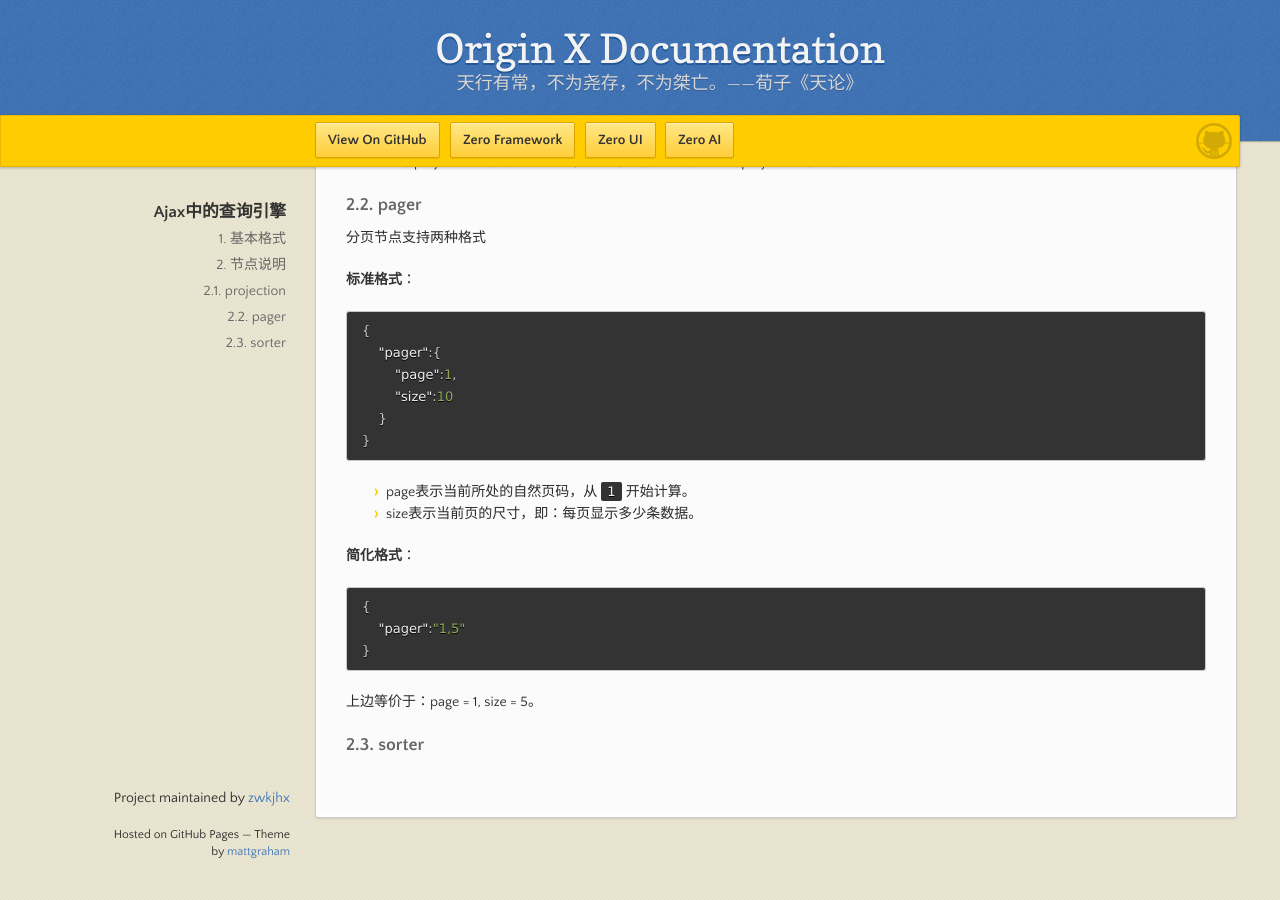
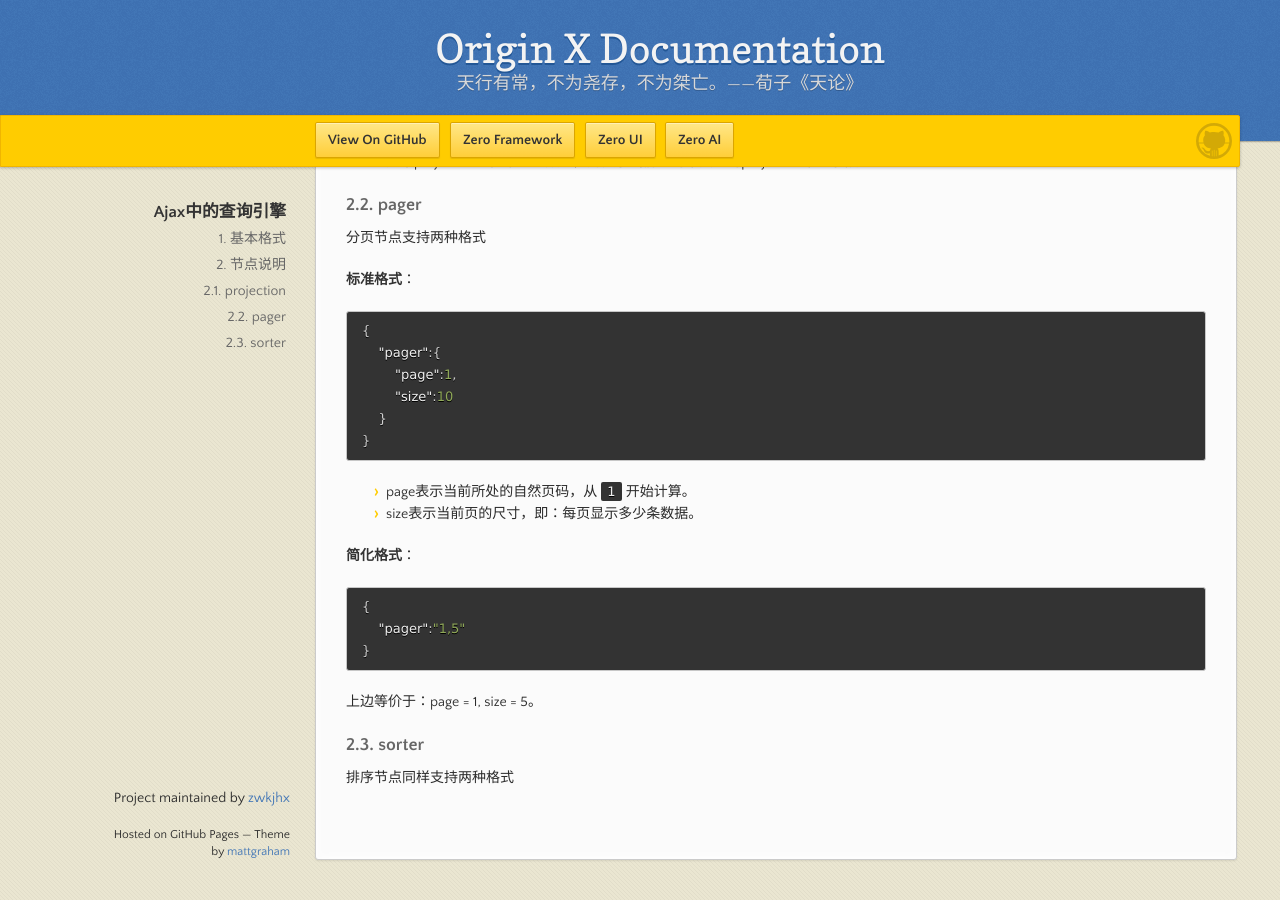
Before and after one commit to zwkjhx/ox-doc, a Jekyll site: the page built from specification/3-origin-xgui-fan/spo-007-ajaxzhong-de-cha-xun-yin-qing.md, in a window 1280 px wide and 900 px high, scrolled down 1111 px. Built offline with Jekyll 4.4.1, drawn with Linux system fonts in a browser that asks for light colours; our own code applies the rules of GitHub Pages for plain Markdown files; before the commit the page ends 1969 px from its top, so only the background shows below that.

Commit message:
Updates specification/3-origin-xgui-fan/spo-007-ajaxzhong-de-cha-xun-yin-qing.md
Auto commit by GitBook Editor

```diff
--- a/specification/3-origin-xgui-fan/spo-007-ajaxzhong-de-cha-xun-yin-qing.md
+++ b/specification/3-origin-xgui-fan/spo-007-ajaxzhong-de-cha-xun-yin-qing.md
@@ -78,3 +78,5 @@
 上边等价于：page = 1, size = 5。
 
 ### 2.3. sorter
+
+排序节点同样支持两种格式
```
